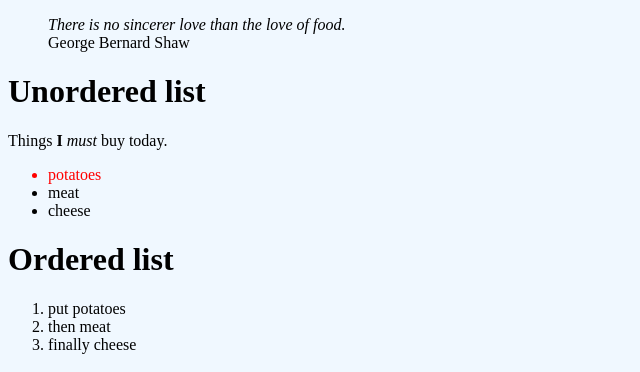
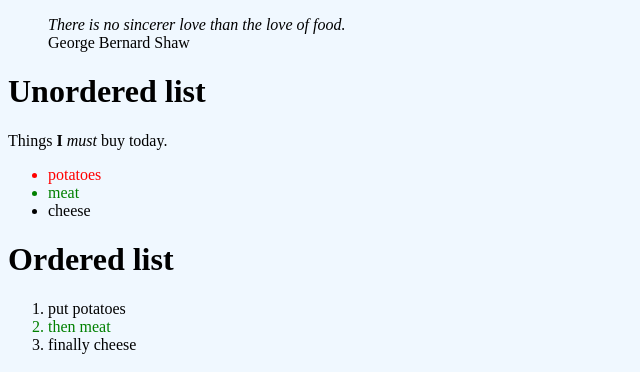
Before and after one commit to kevlab/tutsplus, a plain HTML site: page html+css/index.html in a window 1280 px wide. Shown: the top 372 px of the page, 0-640 px from the left. Drawn offline with Linux system fonts and the light colour scheme.

Commit message:
css class

```diff
--- a/html+css/index.html
+++ b/html+css/index.html
@@ -9,6 +9,9 @@
     }
     #potatoes {
       color: red;
+    }
+    .meat {
+      color: green;
     }
   </style>
 </head>
@@ -24,15 +27,16 @@
   <h1>Unordered list</h1>
   <p>Things <strong>I</strong> <em>must</em> buy <span>today.</span></p>
   <ul>
+    <!--use id to style single elements, ref with # and class to style multiple elements, ref with . -->
     <li id="potatoes">potatoes</li>
-    <li>meat</li>
+    <li class="meat">meat</li>
     <li>cheese</li>
   </ul>
 
   <h1>Ordered list</h1>
   <ol>
     <li>put potatoes</li>
-    <li>then meat</li>
+    <li class="meat">then meat</li>
     <li>finally cheese</li>
   </ol>
 
```
